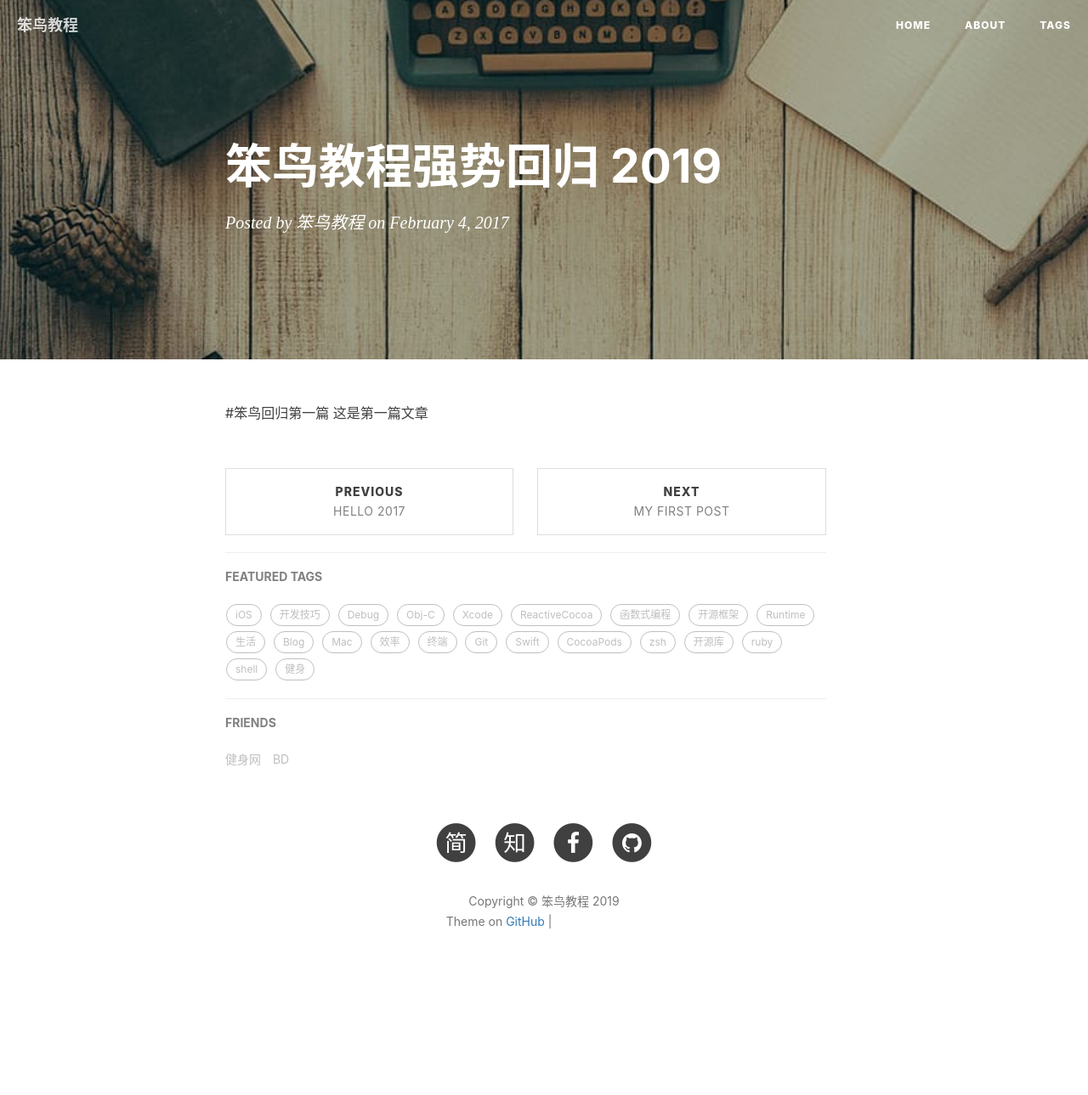
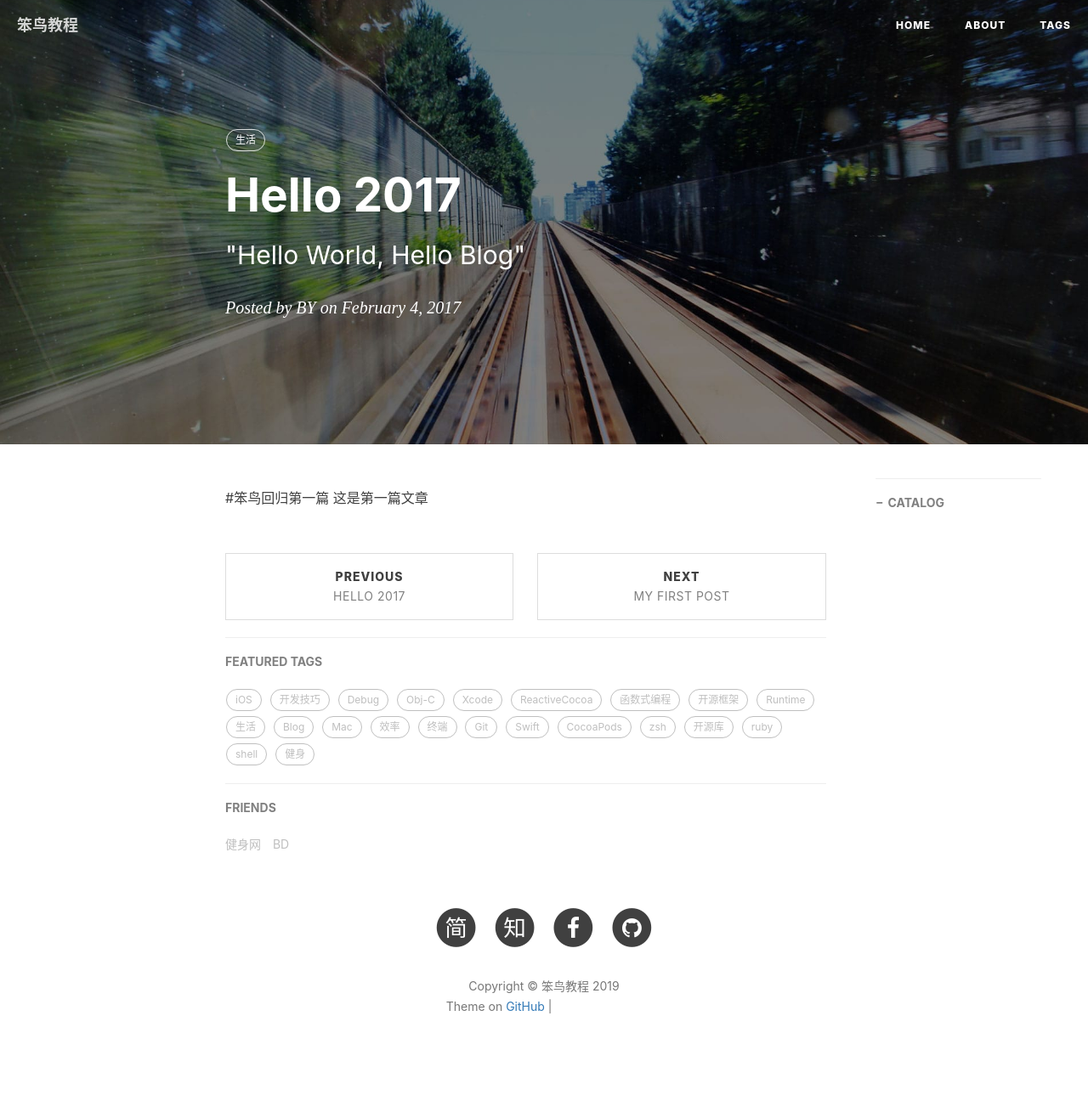
Before and after one commit to handerfly/handerfly.github.io, a Jekyll site: the page built from _posts/2017-02-04-笨鸟教程强势回归-2019.md, in a window 1280 px wide. Shown: the whole page at 85% size. Built offline with Jekyll 4.4.1, drawn with Linux system fonts in a browser that asks for light colours; nearby versions of some CDN libraries; our own code applies the rules of GitHub Pages for plain Markdown files; comment, search, counter and statistics services are not loaded; before the commit the page ends 1189 px from its top, so only the background shows below that; grey boxes are pictures that could not be loaded.

Commit message:
Update 2017-02-04-笨鸟教程强势回归-2019.md

```diff
--- a/_posts/2017-02-04-笨鸟教程强势回归-2019.md
+++ b/_posts/2017-02-04-笨鸟教程强势回归-2019.md
@@ -1,2 +1,13 @@
+---
+layout:     post
+title:      Hello 2017
+subtitle:    "\"Hello World, Hello Blog\""
+date:       2017-02-04
+author:     BY
+header-img: img/post-bg-2015.jpg
+catalog: true
+tags:
+    - 生活
+---
 #笨鸟回归第一篇
 这是第一篇文章
```
